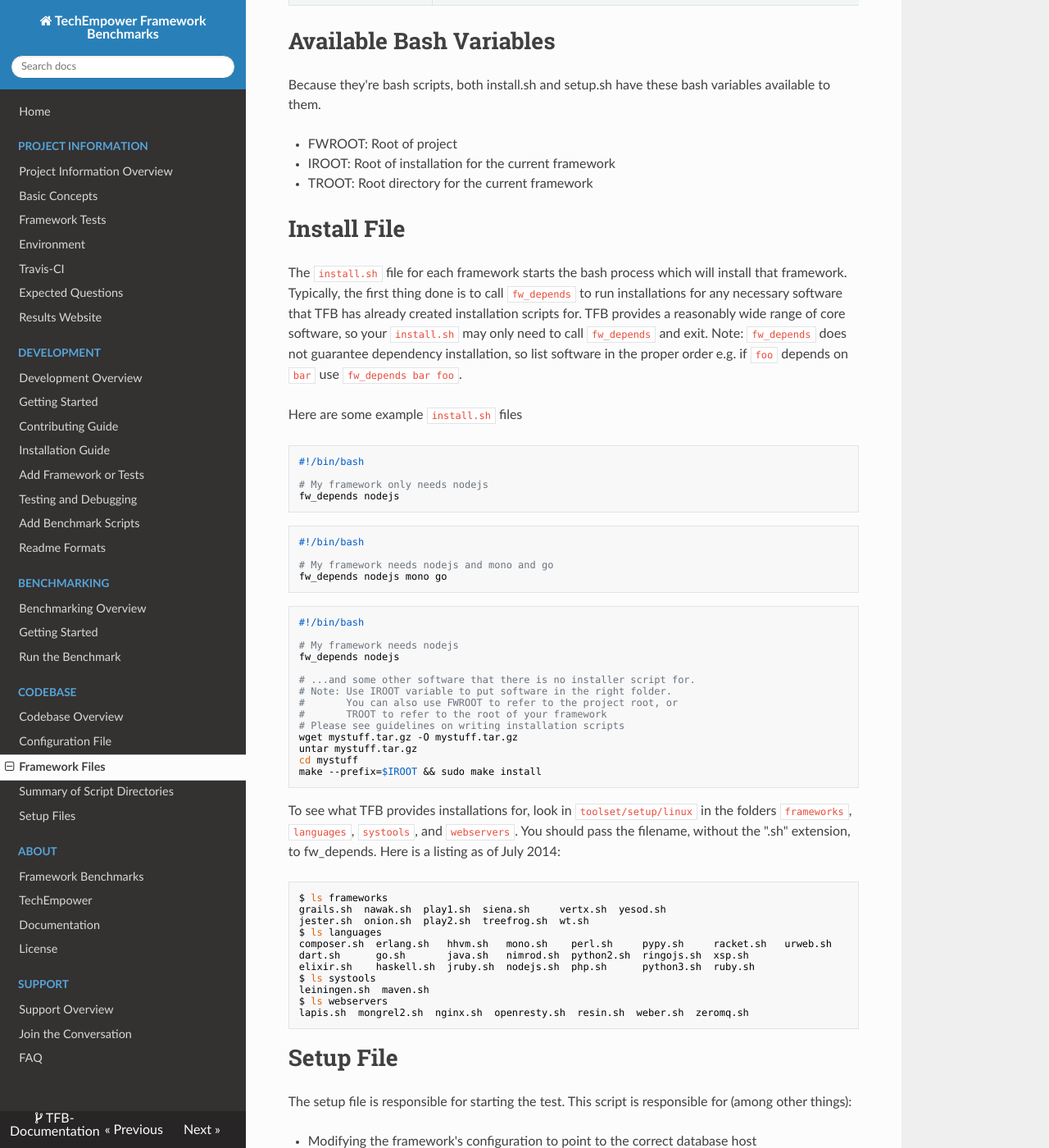
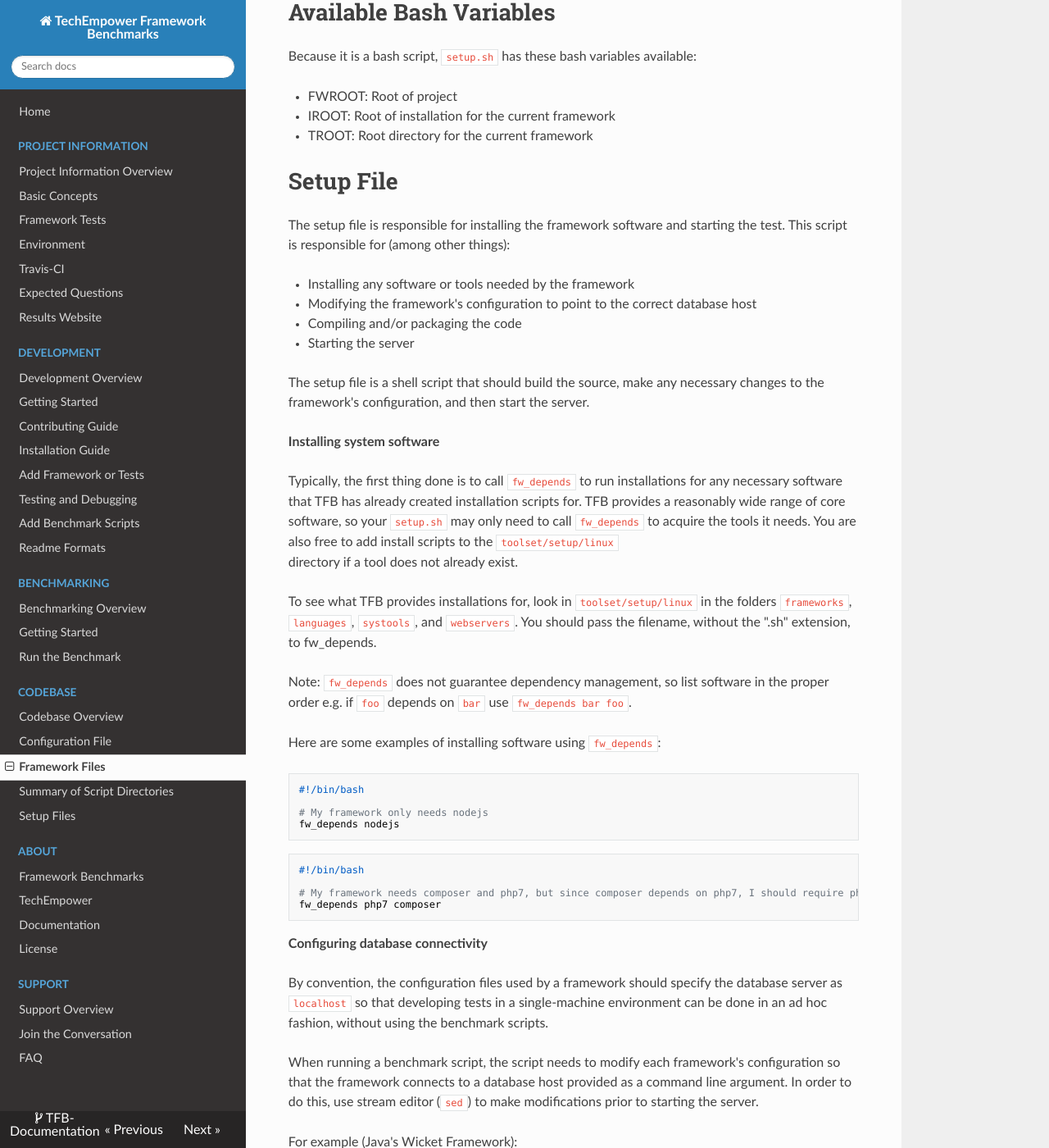
Before and after one commit to nbrady-techempower/TFB-Documentation, an MkDocs documentation site: the page built from docs/Codebase/Framework-Files.md, in a window 1280 px wide and 1400 px high, scrolled down 305 px. Shown: the whole window at 82% size. Built offline with MkDocs 1.6.1, drawn with Linux system fonts in a browser that asks for light colours; nearby versions of some CDN libraries; old or Windows-style settings are respelled for this version of MkDocs; some of the changed text lies outside the part shown.

Commit message:
removes the section of the Framework-Files page that talks about the install.sh file

````diff
--- a/docs/Codebase/Framework-Files.md
+++ b/docs/Codebase/Framework-Files.md
@@ -4,31 +4,48 @@ specific and unique to each framework.
 
 | File | Summary |
 |:---- |:------- |
-[Install File](#install-file) | Installs the framework and all of the dependencies for the framework (if not already installed).
-[Setup File](#setup-file) | Configures the framework to the correct database hosts, package framework code, and starts the framework.
+[Setup File](#setup-file) | Installs the framework and its dependencies, configures the framework to the correct database hosts, package framework code, and starts the framework.
 [Benchmark Config File](#benchmark-config-file) | Defines test instructions and metadata for the framework benchmarks program.
 
 # Available Bash Variables
 
-Because they're bash scripts, both install.sh and setup.sh have
-these bash variables available to them.
+Because it is a bash script, `setup.sh` has these bash variables available:
 
 * FWROOT: Root of project
 * IROOT: Root of installation for the current framework
 * TROOT: Root directory for the current framework
 
-# Install File
+# Setup File
 
-The `install.sh` file for each framework starts the bash process which will
-install that framework. Typically, the first thing done is to call `fw_depends`
+The setup file is responsible for installing the framework software and starting the test.
+This script is responsible for (among other things):
+
+* Installing any software or tools needed by the framework
+* Modifying the framework's configuration to point to the correct database host
+* Compiling and/or packaging the code
+* Starting the server
+
+The setup file is a shell script that should build the source, make any necessary changes
+to the framework's configuration, and then start the server.
+
+__Installing system software__
+
+Typically, the first thing done is to call `fw_depends`
 to run installations for any necessary software that TFB has already
 created installation scripts for. TFB provides a reasonably wide range of
-core software, so your `install.sh` may only need to call `fw_depends` and
-exit. Note: `fw_depends` does not guarantee dependency installation, so
+core software, so your `setup.sh` may only need to call `fw_depends` to acquire the
+tools it needs. You are also free to add install scripts to the `toolset/setup/linux`
+directory if a tool does not already exist.
+
+To see what TFB provides installations for, look in `toolset/setup/linux`
+in the folders `frameworks`, `languages`, `systools`, and `webservers`.
+You should pass the filename, without the ".sh" extension, to fw_depends.
+
+Note: `fw_depends` does not guarantee dependency management, so
 list software in the proper order e.g. if `foo` depends on `bar`
 use `fw_depends bar foo`.
 
-Here are some example `install.sh` files
+Here are some examples of installing software using `fw_depends`:
 
 ```bash
 #!/bin/bash
@@ -40,56 +57,9 @@ fw_depends nodejs
 ```bash
 #!/bin/bash
 
-# My framework needs nodejs and mono and go
-fw_depends nodejs mono go
+# My framework needs composer and php7, but since composer depends on php7, I should require php7 first
+fw_depends php7 composer
 ```
-
-```bash
-#!/bin/bash
-
-# My framework needs nodejs
-fw_depends nodejs
-
-# ...and some other software that there is no installer script for.
-# Note: Use IROOT variable to put software in the right folder.
-#       You can also use FWROOT to refer to the project root, or
-#       TROOT to refer to the root of your framework
-# Please see guidelines on writing installation scripts
-wget mystuff.tar.gz -O mystuff.tar.gz
-untar mystuff.tar.gz
-cd mystuff
-make --prefix=$IROOT && sudo make install
-```
-
-To see what TFB provides installations for, look in `toolset/setup/linux`
-in the folders `frameworks`, `languages`, `systools`, and `webservers`.
-You should pass the filename, without the ".sh" extension, to fw_depends.
-Here is a listing as of July 2014:
-
-```bash
-$ ls frameworks
-grails.sh  nawak.sh  play1.sh  siena.sh     vertx.sh  yesod.sh
-jester.sh  onion.sh  play2.sh  treefrog.sh  wt.sh
-$ ls languages
-composer.sh  erlang.sh   hhvm.sh   mono.sh    perl.sh     pypy.sh     racket.sh   urweb.sh
-dart.sh      go.sh       java.sh   nimrod.sh  python2.sh  ringojs.sh  xsp.sh
-elixir.sh    haskell.sh  jruby.sh  nodejs.sh  php.sh      python3.sh  ruby.sh
-$ ls systools
-leiningen.sh  maven.sh
-$ ls webservers
-lapis.sh  mongrel2.sh  nginx.sh  openresty.sh  resin.sh  weber.sh  zeromq.sh
-```
-
-# Setup File
-
-The setup file is responsible for starting the test. This script is responsible for (among other things):
-
-* Modifying the framework's configuration to point to the correct database host
-* Compiling and/or packaging the code (if impossible to do in `install.sh`)
-* Starting the server
-
-The setup file is a shell script that should build the source, make any necessary changes
-to the framework's configuration, and then start the server.
 
 __Configuring database connectivity__
 
````
